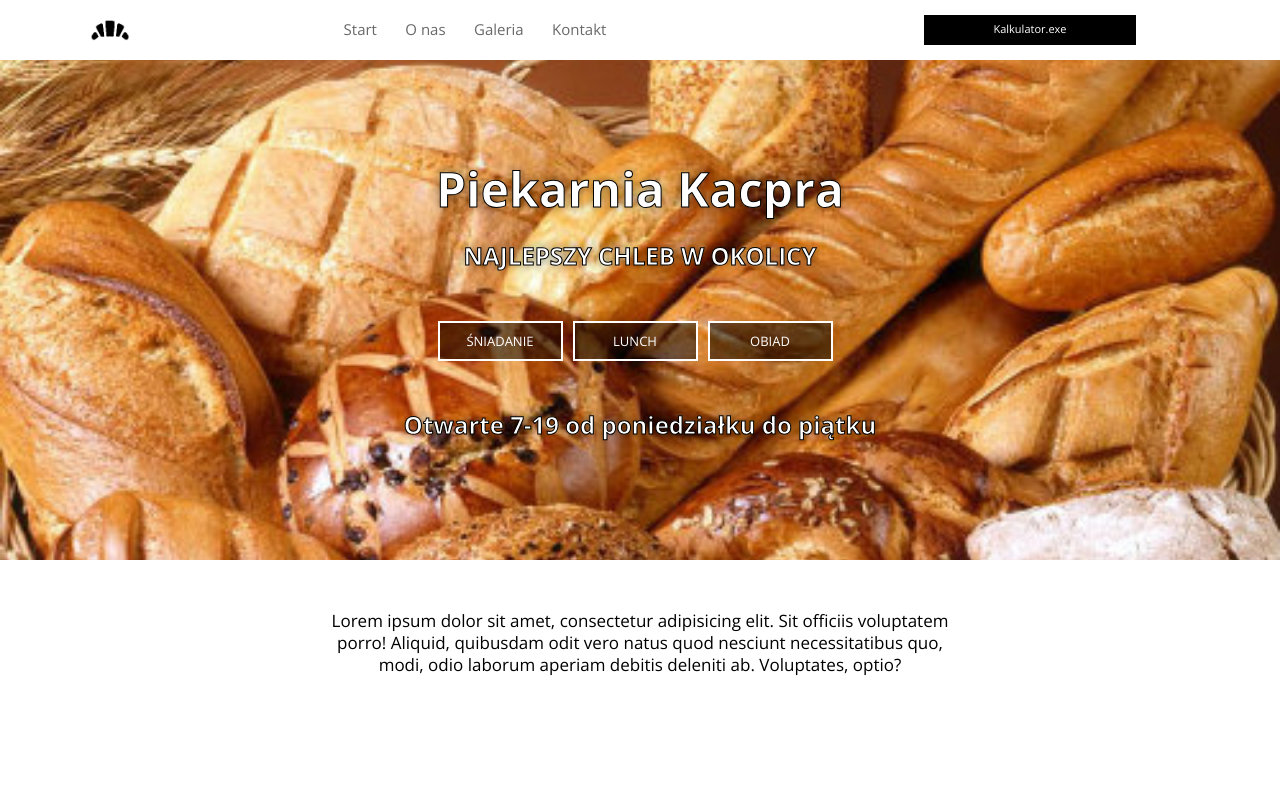
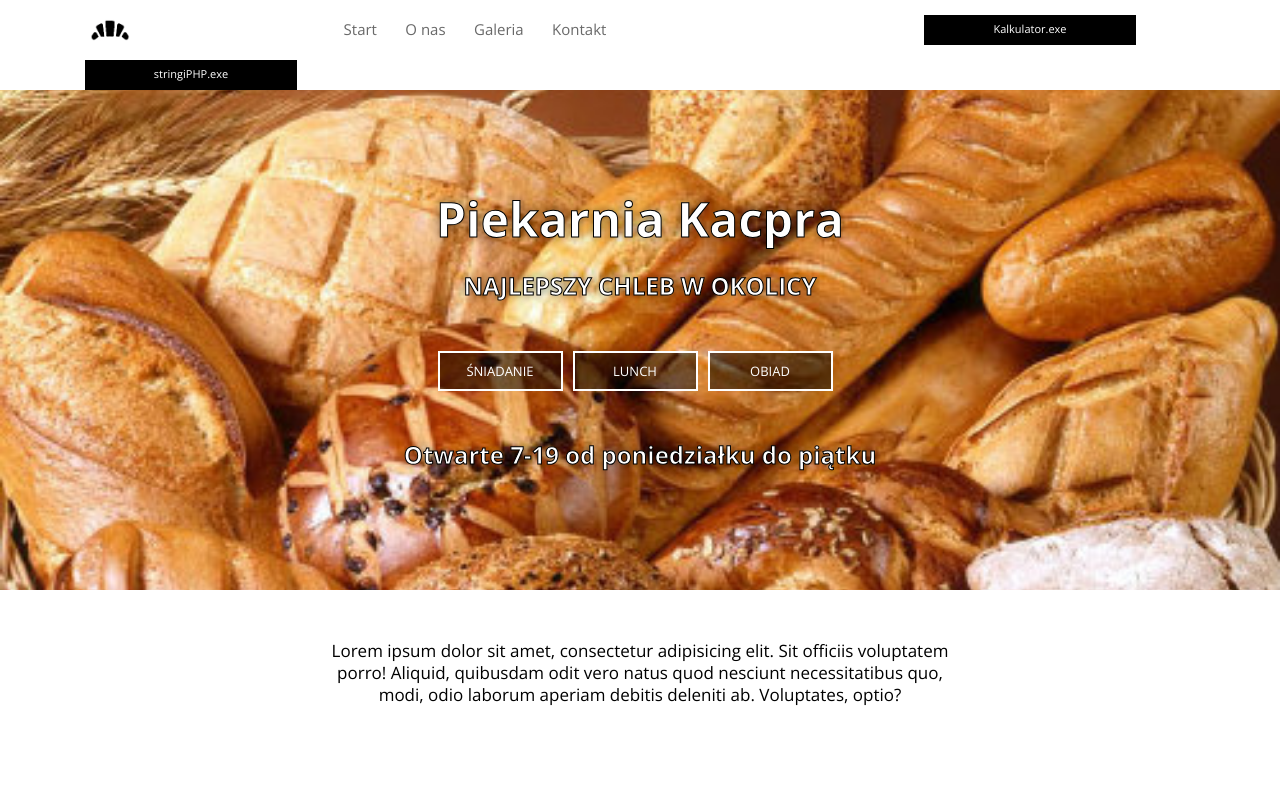
Before and after one commit to Lolowyo-dev/Lolowyo-dev.github.io, a plain HTML site: page index.html in a window 1280 px wide. Shown: the top 789 px of the page. Drawn offline with nearby package versions, Linux system fonts and the light colour scheme.

Commit message:
Update index.html

```diff
--- a/index.html
+++ b/index.html
@@ -21,6 +21,7 @@
             <span><a href="http://wysiwygwebbuilder.com/support/wb18tryouts/wb18_bakery_contact.html">Kontakt</a></span>
         </div>
             <div class="button"><a href="/kalkulator/">Kalkulator.exe</a></div>
+            <div class="button"><a href="/php/">stringiPHP.exe</a></div>
         </div>
     </nav>
 
```
